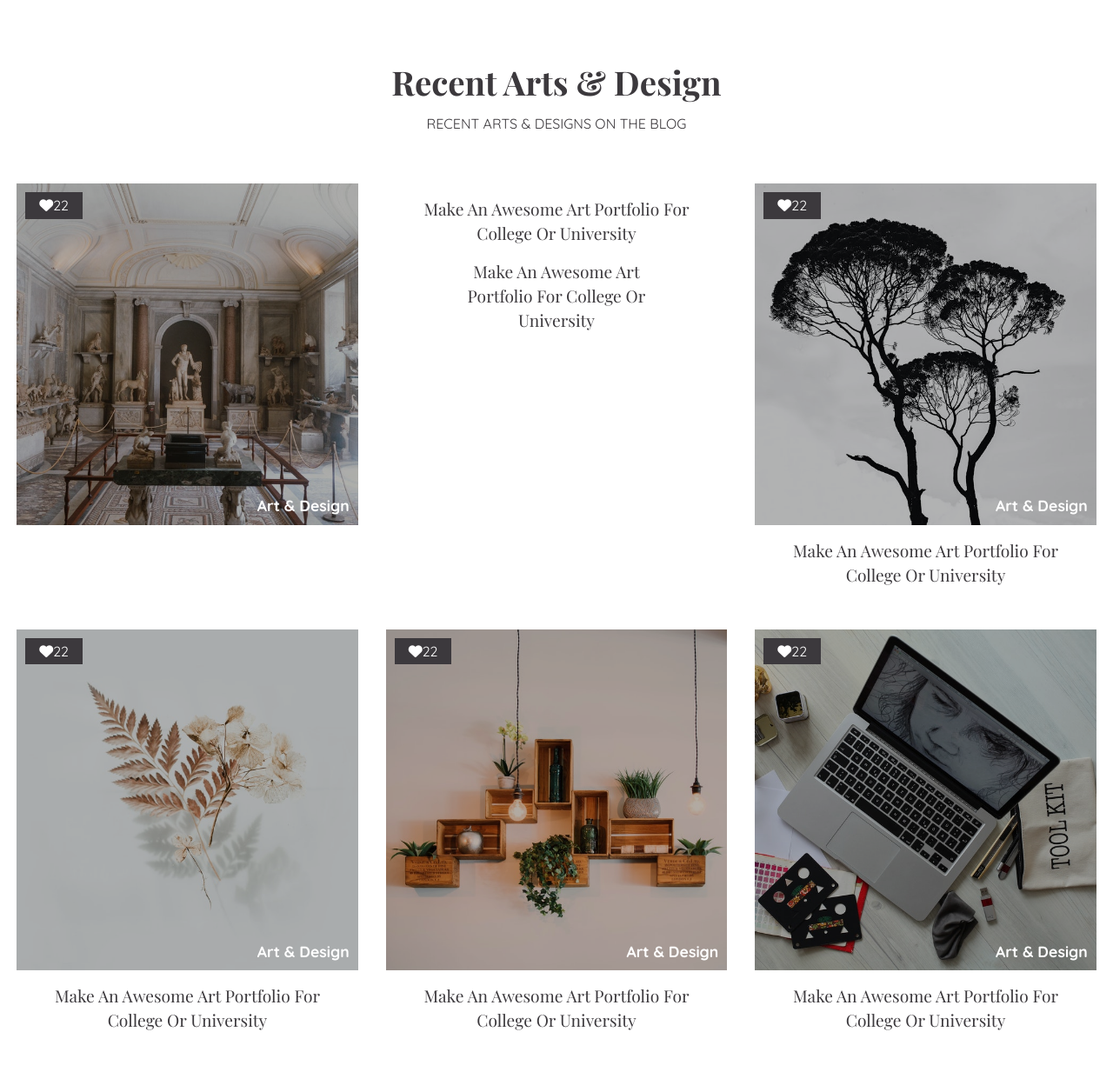
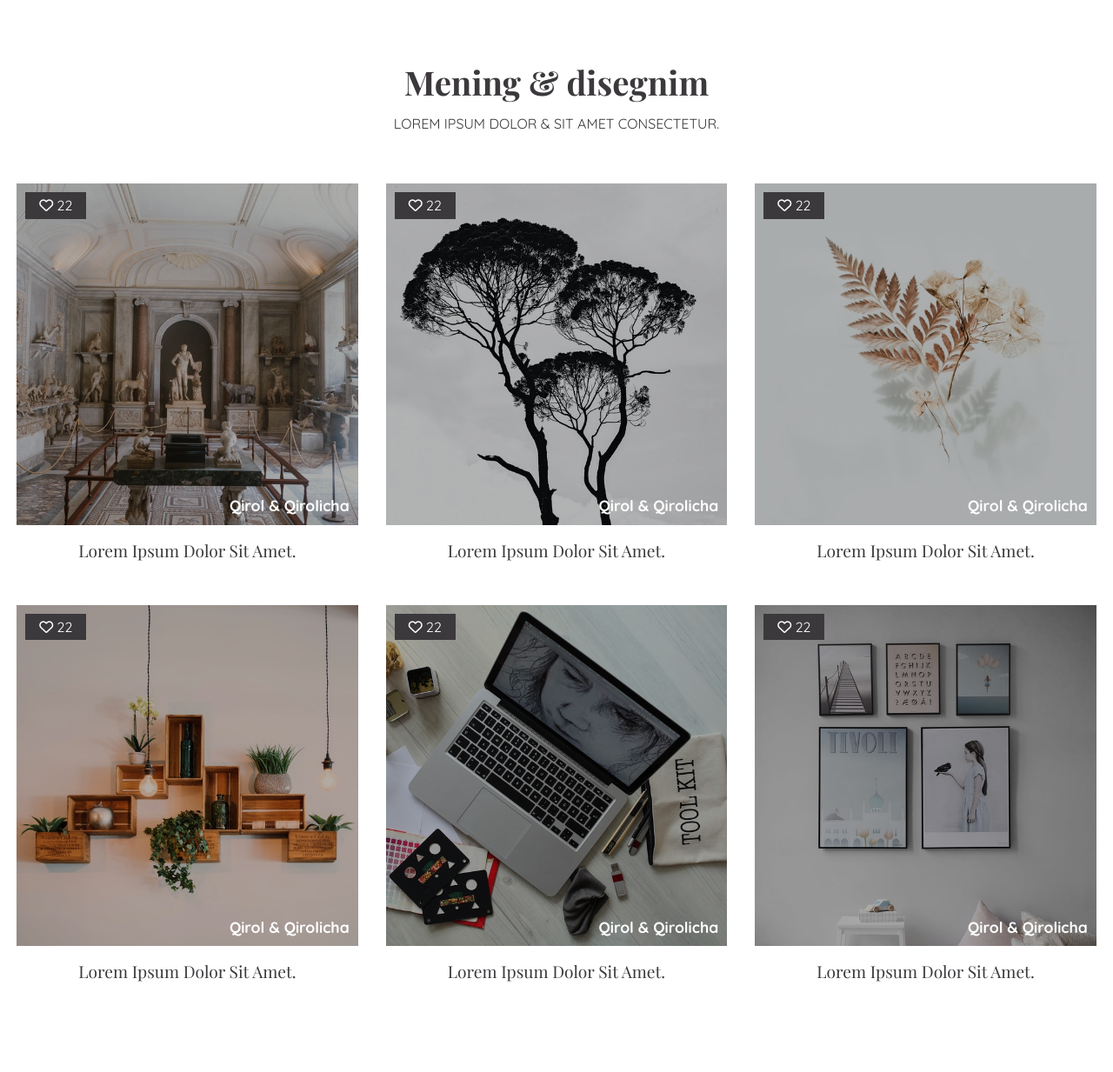
Before and after one commit to msRobiya/portfolio_sammi, a plain HTML site: page index.html in a window 1280 px wide. Shown: the part 820-2053 px from the top of the page at 87% size. Drawn offline with nearby package versions, Linux system fonts and the light colour scheme.

Commit message:
xatolarimi togriladim

```diff
--- a/index.html
+++ b/index.html
@@ -51,87 +51,69 @@
     <section class="design" id="design">
         <div class="container">
             <div class="title">
-                <h2>Recent Arts & Design</h2>
-                <p>RECENT ARTS & DESIGNS ON THE BLOG</p>
+                <h2>Mening & disegnim</h2>
+                <p>Lorem ipsum dolor & sit amet consectetur.</p>
             </div>
             <div class="design-content">
                 <div class="design-item">
                     <div class="design-img">
                         <img src="images/art-design-1.jpg" alt="">
-                        <span><i class="fa fa-heart"></i >22</span>
-                        <span>Art & Design</span>
+                        <span><i class="far fa-heart"></i> 22</span>
+                        <span>Qirol & Qirolicha</span>
                     </div>
-
-                </div>
-
-                <div class="design-title">
-                    <a href="#">Make An Awesome Art Portfolio For College Or University</a>
-
-
                     <div class="design-title">
-                        <a href="#">Make An Awesome Art Portfolio For College Or University</a>
+                        <a href="#">Lorem ipsum dolor sit amet.</a>
                     </div>
-
                 </div>
                 <div class="design-item">
                     <div class="design-img">
                         <img src="images/art-design-2.jpg" alt="">
-                        <span><i class="fa fa-heart"></i >22</span>
-                        <span>Art & Design</span>
+                        <span><i class="far fa-heart"></i> 22</span>
+                        <span>Qirol & Qirolicha</span>
                     </div>
-
                     <div class="design-title">
-                        <a href="#">Make An Awesome Art Portfolio For College Or University</a>
+                        <a href="#">Lorem ipsum dolor sit amet.</a>
                     </div>
                 </div>
                 <div class="design-item">
                     <div class="design-img">
                         <img src="images/art-design-3.jpg" alt="">
-                        <span><i class="fa fa-heart"></i >22</span>
-                        <span>Art & Design</span>
+                        <span><i class="far fa-heart"></i> 22</span>
+                        <span>Qirol & Qirolicha</span>
                     </div>
-
                     <div class="design-title">
-                        <a href="#">Make An Awesome Art Portfolio For College Or University</a>
+                        <a href="#">Lorem ipsum dolor sit amet.</a>
                     </div>
                 </div>
                 <div class="design-item">
                     <div class="design-img">
                         <img src="images/art-design-4.jpg" alt="">
-                        <span><i class="fa fa-heart"></i >22</span>
-                        <span>Art & Design</span>
+                        <span><i class="far fa-heart"></i> 22</span>
+                        <span>Qirol & Qirolicha</span>
                     </div>
-
                     <div class="design-title">
-                        <a href="#">Make An Awesome Art Portfolio For College Or University</a>
+                        <a href="#">Lorem ipsum dolor sit amet.</a>
                     </div>
                 </div>
                 <div class="design-item">
                     <div class="design-img">
                         <img src="images/art-design-5.jpg" alt="">
-                        <span><i class="fa fa-heart"></i >22</span>
-                        <span>Art & Design</span>
+                        <span><i class="far fa-heart"></i> 22</span>
+                        <span>Qirol & Qirolicha</span>
                     </div>
-
                     <div class="design-title">
-                        <a href="#">Make An Awesome Art Portfolio For College Or University</a>
+                        <a href="#">Lorem ipsum dolor sit amet.</a>
                     </div>
                 </div>
                 <div class="design-item">
                     <div class="design-img">
                         <img src="images/art-design-6.jpg" alt="">
-                        <span><i class="fa fa-heart"></i >22</span>
-                        <span>Art & Design</span>
+                        <span><i class="far fa-heart"></i> 22</span>
+                        <span>Qirol & Qirolicha</span>
                     </div>
-
-                </div>
-                <div class="design-title">
-                    <a href="#">Make An Awesome Art Portfolio For College Or University</a>
-
                     <div class="design-title">
-                        <a href="#">Make An Awesome Art Portfolio For College Or University</a>
+                        <a href="#">Lorem ipsum dolor sit amet.</a>
                     </div>
-
                 </div>
             </div>
         </div>
@@ -227,7 +209,7 @@
         <div class="container">
             <div class="about-content">
                 <div>
-                    <img src="images/about-bg.jpg" alt="" width="5px" height="500px">
+                    <img src="images/Ellipse2.jpg" alt="" width="5px" height="500px">
                 </div>
                 <div class="about-text">
                     <div class="title">
```
Also changed, not shown: images/Ellipse2.jpg (added), images/about-bg.jpg (deleted).
